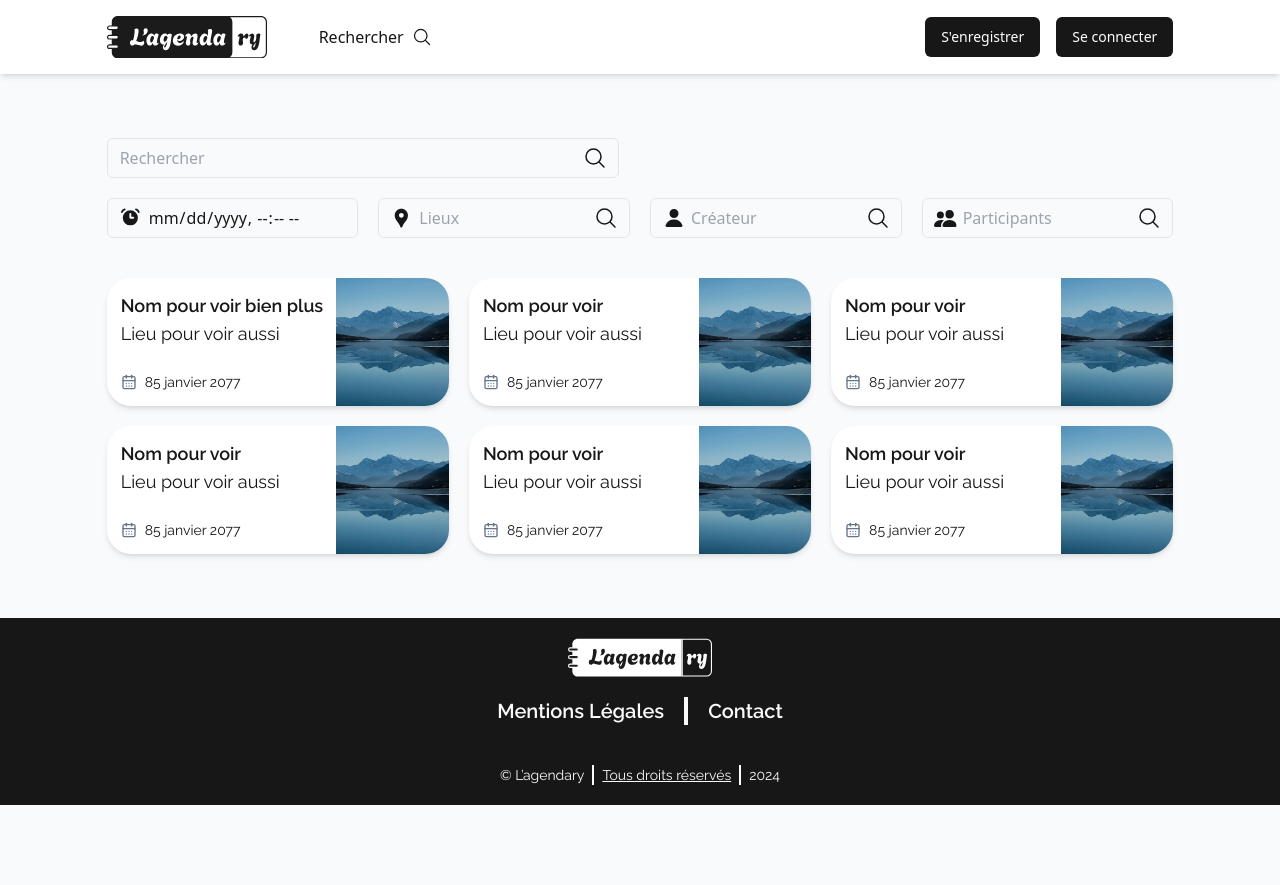
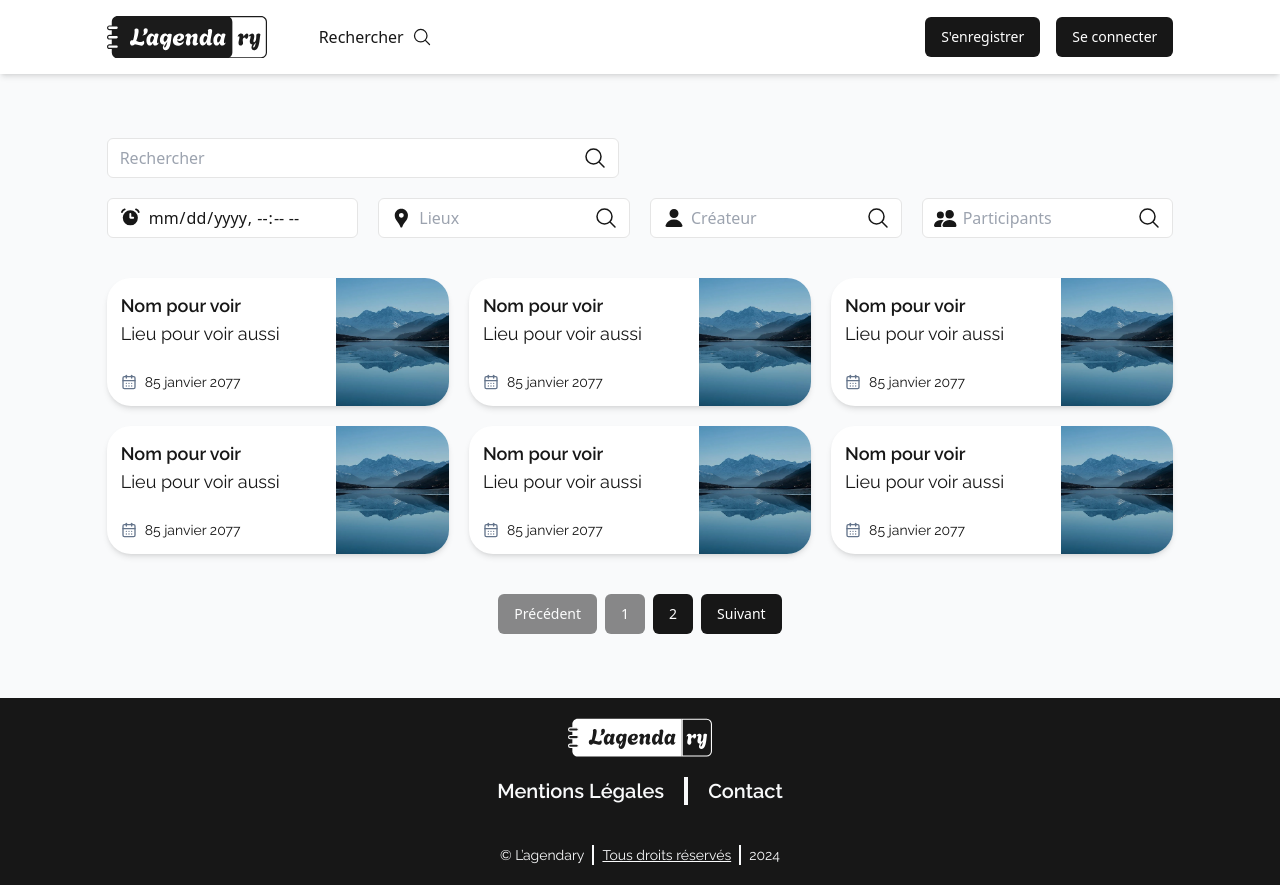
Before and after one commit to LancelotThore/l-agendary, a Next.js app: page /search in a window 1280 px wide. Before the commit the page ends 805 px from the top, so only its background shows below. Built offline with nearby package versions, Linux system fonts and the light colour scheme.

Commit message:
Pagination

```diff
--- a/src/app/search/page.tsx
+++ b/src/app/search/page.tsx
@@ -1,10 +1,14 @@
-import Filter from '../../components/filter/page';
-import { CardEvent } from '../../components/ui/cardEvent';
-import Link from 'next/link'
+'use client';
 
-let cards = [
+import { useState } from "react";
+import Link from 'next/link';
+import Filter from "@/components/filter/page";
+import { CardEvent } from "@/components/ui/cardEvent";
+import { Button } from "@/components/ui/button";
+
+const cards = [
   {
-      nom: 'Nom pour voir bien plus',
+    nom: 'Nom pour voir',
     lieu: 'Lieu pour voir aussi',
     date: '85 janvier 2077',
     img: './paysage.webp',
@@ -38,19 +42,130 @@ let cards = [
     lieu: 'Lieu pour voir aussi',
     date: '85 janvier 2077',
     img: './paysage.webp',
-    }
+  },
+  {
+    nom: 'Nom pour voir',
+    lieu: 'Lieu pour voir aussi',
+    date: '85 janvier 2077',
+    img: './paysage.webp',
+  },
+  {
+    nom: 'Nom pour voir',
+    lieu: 'Lieu pour voir aussi',
+    date: '85 janvier 2077',
+    img: './paysage.webp',
+  },
+  {
+    nom: 'Nom pour voir',
+    lieu: 'Lieu pour voir aussi',
+    date: '85 janvier 2077',
+    img: './paysage.webp',
+  },
+  {
+    nom: 'Nom pour voir',
+    lieu: 'Lieu pour voir aussi',
+    date: '85 janvier 2077',
+    img: './paysage.webp',
+  },
+  {
+    nom: 'Nom pour voir',
+    lieu: 'Lieu pour voir aussi',
+    date: '85 janvier 2077',
+    img: './paysage.webp',
+  },
+  {
+    nom: 'Nom pour voir',
+    lieu: 'Lieu pour voir aussi',
+    date: '85 janvier 2077',
+    img: './paysage.webp',
+  },
 ];
 
+const ITEMS_PER_PAGE = 6;
+const MAX_PAGE_BUTTONS = 5;
+
 export default function SearchPage() {
+  const [currentPage, setCurrentPage] = useState(1);
+
+  const totalPages = Math.ceil(cards.length / ITEMS_PER_PAGE);
+  const startIndex = (currentPage - 1) * ITEMS_PER_PAGE;
+  const endIndex = startIndex + ITEMS_PER_PAGE;
+  const currentCards = cards.slice(startIndex, endIndex);
+
+  const handlePreviousPage = () => {
+    if (currentPage > 1) {
+      setCurrentPage(currentPage - 1);
+    }
+  };
+
+  const handleNextPage = () => {
+    if (currentPage < totalPages) {
+      setCurrentPage(currentPage + 1);
+    }
+  };
+
+  const handlePageClick = (pageNumber: number) => {
+    setCurrentPage(pageNumber);
+  };
+
+  const renderPageButtons = () => {
+    const pages = [];
+    const halfMaxButtons = Math.floor(MAX_PAGE_BUTTONS / 2);
+
+    let startPage = Math.max(1, currentPage - halfMaxButtons);
+    let endPage = Math.min(totalPages, currentPage + halfMaxButtons);
+
+    if (currentPage <= halfMaxButtons) {
+      endPage = Math.min(totalPages, MAX_PAGE_BUTTONS);
+    } else if (currentPage + halfMaxButtons >= totalPages) {
+      startPage = Math.max(1, totalPages - MAX_PAGE_BUTTONS + 1);
+    }
+
+    for (let i = startPage; i <= endPage; i++) {
+      pages.push(
+        <Button
+          key={i}
+          onClick={() => handlePageClick(i)}
+          className={currentPage === i ? 'bg-primary/50 hover:bg-primary/50' : ''}
+        >
+          {i}
+        </Button>
+      );
+    }
+
+    if (startPage > 1) {
+      pages.unshift(
+        <Button key="1" onClick={() => handlePageClick(1)}>
+          1
+        </Button>
+      );
+      if (startPage > 2) {
+        pages.splice(1, 0, <span key="start-ellipsis">...</span>);
+      }
+    }
+
+    if (endPage < totalPages) {
+      pages.push(
+        <Button key={totalPages} onClick={() => handlePageClick(totalPages)}>
+          {totalPages}
+        </Button>
+      );
+      if (endPage < totalPages - 1) {
+        pages.splice(pages.length - 1, 0, <span key="end-ellipsis">...</span>);
+      }
+    }
+
+    return pages;
+  };
+
   return (
     <div className='w-full'>
-            <Filter></Filter>
+      <Filter />
       <ul className="flex items-center gap-5 my-10 flex-col lg:grid lg:grid-cols-2 lg:gap-5 xl:grid-cols-3">
-                {cards.map((card, id) => (
-                    <Link href='/event/{id}'>
+        {currentCards.map((card, id) => (
+          <Link href={`/event/${id + startIndex}`} key={id}>
             <CardEvent
-                            key={id}
-                            id={id + 1}
+              id={id + 1 + startIndex}
               nom={card.nom}
               lieu={card.lieu}
               date={card.date}
@@ -59,7 +174,23 @@ export default function SearchPage() {
           </Link>
         ))}
       </ul>
-
+      <div className="flex justify-center items-center gap-2">
+        <Button
+          onClick={handlePreviousPage}
+          disabled={currentPage === 1}
+        >
+          Précédent
+        </Button>
+        <div className="flex gap-2">
+          {renderPageButtons()}
+        </div>
+        <Button
+          onClick={handleNextPage}
+          disabled={currentPage === totalPages}
+        >
+          Suivant
+        </Button>
+      </div>
     </div>
   );
 }
--- a/src/components/filter/page.tsx
+++ b/src/components/filter/page.tsx
@@ -30,27 +30,27 @@ export default function Filter() {
       </div>
       <div className={`w-full flex-col gap-5 ${showFilters ? 'flex' : 'hidden'} md:grid md:grid-cols-4`}>
         <Input
-          img={<Clock className='w-6' />}
+          img={<Clock className='w-4 md:w-6' />}
           type="datetime-local"
-          className='text-xs placeholder:text-FormBorder border-FormBorder md:text-base'
+          className='text-xs placeholder:text-FormBorder border-FormBorder md:text-base bg-secondary'
         />
         <SearchBar
           id="search-lieux"
-          startImg={<LocationOn className='w-6' />}
+          startImg={<LocationOn className='w-4 md:w-6' />}
           placeholder="Lieux"
           type="search"
           className='text-xs placeholder:text-FormBorder border-FormBorder md:text-base'
         />
         <SearchBar
           id="search-createur"
-          startImg={<User className='w-6' />}
+          startImg={<User className='w-4 md:w-6' />}
           placeholder="Créateur"
           type="search"
           className='text-xs placeholder:text-FormBorder border-FormBorder md:text-base'
         />
         <SearchBar
           id="search-participant"
-          startImg={<PeopleFill className='w-6' />}
+          startImg={<PeopleFill className='w-4 md:w-6' />}
           placeholder="Participants"
           type="search"
           className='text-xs placeholder:text-FormBorder border-FormBorder md:text-base'
--- a/src/components/ui/searchBar.tsx
+++ b/src/components/ui/searchBar.tsx
@@ -8,14 +8,14 @@ export interface SearchBarProps extends React.InputHTMLAttributes<HTMLInputEleme
 }
 
 const SearchBar = React.forwardRef<HTMLInputElement, SearchBarProps>(
-  ({ className, type, startImg, endImg = <Search className="w-6" />, ...props }, ref) => {
+  ({ className, type, startImg, endImg = <Search className="w-4 md:w-6" />, ...props }, ref) => {
     return (
       <div className="relative flex items-center w-full md:max-w-lg">
         {startImg && <div className="absolute left-3">{startImg}</div>}
         <input
           type={type}
           className={cn(
-            "flex h-10 w-full md:max-w-lg rounded-md border border-input bg-background px-3 py-2 text-sm ring-offset-background file:border-0 file:bg-transparent file:text-sm file:font-medium file:text-foreground placeholder:text-muted-foreground focus:bg-secondary focus-visible:outline-none focus-visible:ring-2 focus-visible:ring-ring focus-visible:ring-offset-2 disabled:cursor-not-allowed disabled:opacity-50",
+            "flex h-10 w-full md:max-w-lg rounded-md border border-input bg-secondary px-3 py-2 text-sm ring-offset-background file:border-0 file:bg-transparent file:text-sm file:font-medium file:text-foreground placeholder:text-muted-foreground focus:bg-secondary focus-visible:outline-none focus-visible:ring-2 focus-visible:ring-ring focus-visible:ring-offset-2 disabled:cursor-not-allowed disabled:opacity-50",
             startImg ? "pl-10" : "",
             endImg ? "pr-10" : "",
             className
```
Lines whose indentation alone changed are shown as unchanged.
